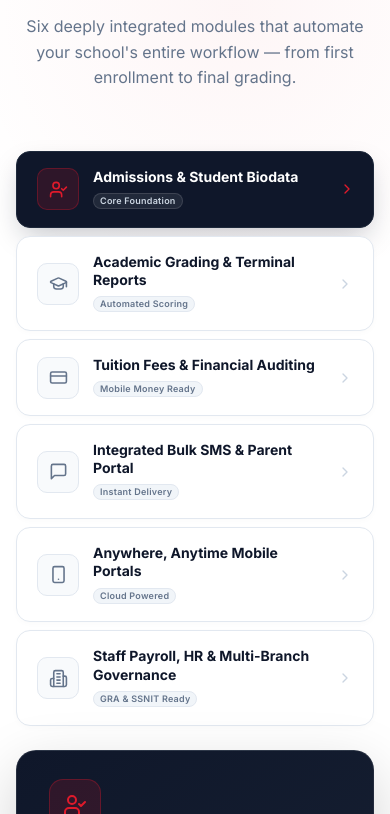
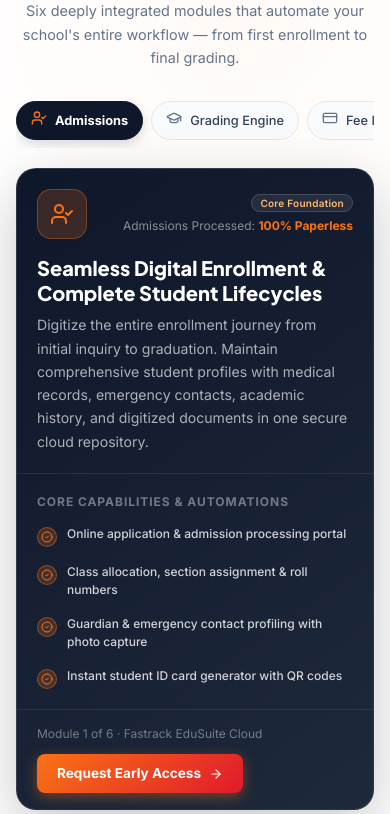
Before and after one commit to Fastrackgh/fastrack-home, a Next.js app: page / in a window 390 px wide. Shown: the part 3030-3844 px from the top of the page. Built offline with nearby package versions, Linux system fonts and the light colour scheme.

Commit message:
refactor: update TrustBar design, improve WaitlistForm responsiveness, and centralize business contact information

```diff
--- a/src/components/organisms/SchoolFeaturesSection/SchoolFeaturesSection.tsx
+++ b/src/components/organisms/SchoolFeaturesSection/SchoolFeaturesSection.tsx
@@ -9,6 +9,7 @@ import {
   Text,
   SimpleGrid,
   Badge,
+  UnstyledButton,
 } from '@mantine/core';
 import { motion, AnimatePresence } from 'framer-motion';
 import { schoolModules } from '@/data/schoolModules';
@@ -22,6 +23,7 @@ import {
   Building2,
   ArrowRight,
   ChevronRight,
+  Sparkles,
 } from 'lucide-react';
 
 export const SchoolFeaturesSection: React.FC = () => {
@@ -59,8 +61,8 @@ export const SchoolFeaturesSection: React.FC = () => {
         background: '#ffffff',
         position: 'relative',
         overflow: 'hidden',
-        paddingTop: '96px',
-        paddingBottom: '96px',
+        paddingTop: 'clamp(56px, 8vw, 96px)',
+        paddingBottom: 'clamp(56px, 8vw, 96px)',
       }}
     >
       {/* Decorative background gradient blob */}
@@ -80,7 +82,7 @@ export const SchoolFeaturesSection: React.FC = () => {
           right: '-120px',
           width: '550px',
           height: '550px',
-          background: 'radial-gradient(circle, rgba(224,26,43,0.08) 0%, transparent 70%)',
+          background: 'radial-gradient(circle, rgba(249,115,22,0.08) 0%, transparent 70%)',
           pointerEvents: 'none',
         }}
       />
@@ -93,32 +95,28 @@ export const SchoolFeaturesSection: React.FC = () => {
           viewport={{ once: true, margin: '-60px' }}
           transition={{ duration: 0.6, ease: [0.16, 1, 0.3, 1] }}
         >
-          <Stack align="center" gap="xs" mb={60}>
-            {/* <motion.div whileHover={{ scale: 1.05 }}>
-              <Box
+          <Stack align="center" gap="xs" mb={{ base: 32, md: 56 }}>
+            <Badge
+              size="sm"
+              variant="light"
               style={{
-                  display: 'inline-flex',
-                  alignItems: 'center',
-                  gap: '8px',
-                  padding: '5px 14px',
-                  borderRadius: '999px',
-                  background: 'rgba(15,23,42,0.06)',
-                  border: '1px solid rgba(15,23,42,0.12)',
-                  marginBottom: '4px',
+                background: '#fff7ed',
+                color: '#ea580c',
+                border: '1px solid #fed7aa',
+                textTransform: 'uppercase',
+                letterSpacing: '0.06em',
+                fontWeight: 700,
               }}
             >
-                <Text size="xs" fw={700} style={{ color: '#0f172a', letterSpacing: '0.08em', textTransform: 'uppercase' }}>
               School ERP System Architecture
-                </Text>
-              </Box>
-            </motion.div> */}
+            </Badge>
 
             <h2
               style={{
                 fontFamily: 'var(--font-heading)',
                 fontWeight: 800,
-                fontSize: 'clamp(2rem, 3.5vw, 3.1rem)',
-                lineHeight: 1.1,
+                fontSize: 'clamp(1.9rem, 3.5vw, 3.1rem)',
+                lineHeight: 1.15,
                 letterSpacing: '-0.03em',
                 textAlign: 'center',
                 color: '#0f172a',
@@ -129,7 +127,7 @@ export const SchoolFeaturesSection: React.FC = () => {
               Everything your school needs,{' '}
               <span
                 style={{
-                  background: 'linear-gradient(135deg, #e01a2b 0%, #b91c1c 100%)',
+                  background: 'linear-gradient(135deg, #f97316 0%, #e01a2b 100%)',
                   WebkitBackgroundClip: 'text',
                   WebkitTextFillColor: 'transparent',
                 }}
@@ -145,7 +143,8 @@ export const SchoolFeaturesSection: React.FC = () => {
                 textAlign: 'center',
                 lineHeight: 1.6,
                 color: '#64748b',
-                marginTop: 8,
+                marginTop: 6,
+                fontSize: 'clamp(0.9rem, 1.2vw, 1rem)',
               }}
             >
               Six deeply integrated modules that automate your school's entire workflow — from first enrollment to final grading.
@@ -153,17 +152,59 @@ export const SchoolFeaturesSection: React.FC = () => {
           </Stack>
         </motion.div>
 
-        {/* Module selector + detail panel */}
+        {/* Mobile Horizontal Selector Pills (Visible on Mobile & Tablet) */}
+        <Box
+          hiddenFrom="md"
+          mb="lg"
+          style={{
+            overflowX: 'auto',
+            whiteSpace: 'nowrap',
+            paddingBottom: '8px',
+            display: 'flex',
+            gap: '8px',
+          }}
+        >
+          {schoolModules.map((mod) => {
+            const isActive = activeModuleId === mod.id;
+            return (
+              <UnstyledButton
+                key={mod.id}
+                onClick={() => setActiveModuleId(mod.id)}
+                style={{
+                  padding: '8px 14px',
+                  borderRadius: '999px',
+                  background: isActive ? '#0f172a' : '#f8fafc',
+                  color: isActive ? '#ffffff' : '#334155',
+                  border: isActive ? '1px solid #0f172a' : '1px solid #e2e8f0',
+                  fontSize: '0.8rem',
+                  fontWeight: isActive ? 700 : 500,
+                  display: 'inline-flex',
+                  alignItems: 'center',
+                  gap: 8,
+                  flexShrink: 0,
+                  transition: 'all 0.2s ease',
+                  boxShadow: isActive ? '0 4px 12px rgba(15,23,42,0.15)' : 'none',
+                }}
+              >
+                <Box style={{ color: isActive ? '#f97316' : '#64748b' }}>{getIcon(mod.id, 16)}</Box>
+                <span>{mod.shortTitle || mod.title}</span>
+              </UnstyledButton>
+            );
+          })}
+        </Box>
+
+        {/* Desktop Layout: Module list + detail card */}
         <Box
           style={{
             display: 'grid',
-            gridTemplateColumns: '350px 1fr',
+            gridTemplateColumns: 'minmax(280px, 340px) 1fr',
             gap: '24px',
             alignItems: 'start',
           }}
-          className="modules-grid"
+          className="modules-desktop-grid"
         >
-          {/* Left: module list with staggered motion */}
+          {/* Left: module list (Visible on Desktop) */}
+          <Box visibleFrom="md">
             <Stack gap={8}>
               {schoolModules.map((mod, idx) => {
                 const isActive = activeModuleId === mod.id;
@@ -173,14 +214,14 @@ export const SchoolFeaturesSection: React.FC = () => {
                     initial={{ opacity: 0, x: -20 }}
                     whileInView={{ opacity: 1, x: 0 }}
                     viewport={{ once: true }}
-                  transition={{ delay: idx * 0.06, duration: 0.4 }}
-                  whileHover={{ x: 6 }}
+                    transition={{ delay: idx * 0.05, duration: 0.35 }}
+                    whileHover={{ x: 5 }}
                     whileTap={{ scale: 0.98 }}
                   >
                     <Box
                       onClick={() => setActiveModuleId(mod.id)}
                       style={{
-                      padding: '16px 20px',
+                        padding: '14px 18px',
                         borderRadius: '14px',
                         cursor: 'pointer',
                         background: isActive ? '#0f172a' : '#ffffff',
@@ -188,7 +229,7 @@ export const SchoolFeaturesSection: React.FC = () => {
                         boxShadow: isActive
                           ? '0 12px 28px -6px rgba(15, 23, 42, 0.25)'
                           : '0 2px 6px rgba(0,0,0,0.02)',
-                      transition: 'all 0.4s cubic-bezier(0.25, 0.1, 0.25, 1.0)',
+                        transition: 'all 0.3s ease',
                         display: 'flex',
                         alignItems: 'center',
                         gap: '14px',
@@ -198,20 +239,20 @@ export const SchoolFeaturesSection: React.FC = () => {
                       {/* Icon */}
                       <Box
                         style={{
-                        width: 42,
-                        height: 42,
+                          width: 40,
+                          height: 40,
                           borderRadius: '10px',
-                        background: isActive ? 'rgba(224,26,43,0.15)' : '#f8fafc',
-                        border: isActive ? '1px solid rgba(224,26,43,0.3)' : '1px solid #e2e8f0',
-                        color: isActive ? '#e01a2b' : '#64748b',
+                          background: isActive ? 'rgba(249,115,22,0.18)' : '#f8fafc',
+                          border: isActive ? '1px solid rgba(249,115,22,0.35)' : '1px solid #e2e8f0',
+                          color: isActive ? '#f97316' : '#64748b',
                           display: 'flex',
                           alignItems: 'center',
                           justifyContent: 'center',
                           flexShrink: 0,
-                        transition: 'all 0.4s cubic-bezier(0.25, 0.1, 0.25, 1.0)',
+                          transition: 'all 0.3s ease',
                         }}
                       >
-                      {getIcon(mod.id, 19)}
+                        {getIcon(mod.id, 18)}
                       </Box>
 
                       <Box style={{ flex: 1, minWidth: 0 }}>
@@ -221,7 +262,6 @@ export const SchoolFeaturesSection: React.FC = () => {
                           style={{
                             color: isActive ? '#ffffff' : '#0f172a',
                             lineHeight: 1.3,
-                          transition: 'color 0.4s cubic-bezier(0.25, 0.1, 0.25, 1.0)',
                           }}
                         >
                           {mod.title}
@@ -231,12 +271,11 @@ export const SchoolFeaturesSection: React.FC = () => {
                           variant="light"
                           style={{
                             background: isActive ? 'rgba(255,255,255,0.08)' : '#f1f5f9',
-                          color: isActive ? '#cbd5e1' : '#64748b',
+                            color: isActive ? '#fdba74' : '#64748b',
                             border: isActive ? '1px solid rgba(255,255,255,0.12)' : '1px solid #e2e8f0',
                             textTransform: 'none',
                             fontWeight: 600,
-                          marginTop: 5,
-                          transition: 'all 0.4s cubic-bezier(0.25, 0.1, 0.25, 1.0)',
+                            marginTop: 4,
                           }}
                         >
                           {mod.badge}
@@ -246,9 +285,8 @@ export const SchoolFeaturesSection: React.FC = () => {
                       <ChevronRight
                         size={16}
                         style={{
-                        color: isActive ? '#e01a2b' : '#cbd5e1',
+                          color: isActive ? '#f97316' : '#cbd5e1',
                           flexShrink: 0,
-                        transition: 'all 0.4s cubic-bezier(0.25, 0.1, 0.25, 1.0)',
                           transform: isActive ? 'translateX(2px)' : 'none',
                         }}
                       />
@@ -257,48 +295,43 @@ export const SchoolFeaturesSection: React.FC = () => {
                 );
               })}
             </Stack>
+          </Box>
 
-          {/* Right: active module detail card with Framer Motion AnimatePresence */}
-          <Box
-            style={{
-              position: 'sticky',
-              top: '96px',
-            }}
-          >
+          {/* Right: active module detail card */}
+          <Box style={{ width: '100%' }}>
             <AnimatePresence mode="wait">
               <motion.div
                 key={activeModule.id}
-                initial={{ opacity: 0, y: 12 }}
+                initial={{ opacity: 0, y: 10 }}
                 animate={{ opacity: 1, y: 0 }}
-                exit={{ opacity: 0, y: -12 }}
-                transition={{ duration: 0.45, ease: [0.25, 0.1, 0.25, 1.0] }}
+                exit={{ opacity: 0, y: -10 }}
+                transition={{ duration: 0.35, ease: 'easeOut' }}
                 style={{
                   borderRadius: '20px',
                   background: 'linear-gradient(145deg, #0f172a 0%, #1e293b 100%)',
-                  border: '1px solid rgba(255,255,255,0.08)',
-                  boxShadow: '0 20px 60px rgba(0,0,0,0.18)',
+                  border: '1px solid rgba(255,255,255,0.1)',
+                  boxShadow: '0 20px 60px rgba(0,0,0,0.22)',
                   overflow: 'hidden',
                 }}
               >
-                {/* Card top bar */}
+                {/* Card Top Bar */}
                 <Box
                   style={{
-                    padding: '28px 32px 0',
-                    borderBottom: '1px solid rgba(255,255,255,0.07)',
-                    paddingBottom: '24px',
+                    padding: 'clamp(20px, 3.5vw, 32px)',
+                    borderBottom: '1px solid rgba(255,255,255,0.08)',
                   }}
                 >
-                  <Group justify="space-between" align="flex-start">
+                  <Group justify="space-between" align="flex-start" wrap="wrap" gap="md">
                     <motion.div
-                      whileHover={{ scale: 1.1, rotate: 5 }}
+                      whileHover={{ scale: 1.08, rotate: 4 }}
                       transition={{ duration: 0.2 }}
                       style={{
-                        width: 52,
-                        height: 52,
+                        width: 50,
+                        height: 50,
                         borderRadius: '14px',
-                        background: 'rgba(224,26,43,0.15)',
-                        border: '1px solid rgba(224,26,43,0.3)',
-                        color: '#e01a2b',
+                        background: 'rgba(249,115,22,0.18)',
+                        border: '1px solid rgba(249,115,22,0.35)',
+                        color: '#f97316',
                         display: 'flex',
                         alignItems: 'center',
                         justifyContent: 'center',
@@ -311,20 +344,17 @@ export const SchoolFeaturesSection: React.FC = () => {
                       <Badge
                         size="sm"
                         style={{
-                          background: 'rgba(255,255,255,0.07)',
-                          color: 'rgba(255,255,255,0.7)',
-                          border: '1px solid rgba(255,255,255,0.1)',
+                          background: 'rgba(255,255,255,0.08)',
+                          color: '#fdba74',
+                          border: '1px solid rgba(255,255,255,0.15)',
                           textTransform: 'none',
                           fontWeight: 600,
                         }}
                       >
                         {activeModule.badge}
                       </Badge>
-                      <Text
-                        size="xs"
-                        style={{ color: 'rgba(255,255,255,0.4)', marginTop: 6 }}
-                      >
-                        {activeModule.metricLabel}: <strong style={{ color: '#e01a2b' }}>{activeModule.metricValue}</strong>
+                      <Text size="xs" style={{ color: 'rgba(255,255,255,0.5)', marginTop: 4 }}>
+                        {activeModule.metricLabel}: <strong style={{ color: '#f97316' }}>{activeModule.metricValue}</strong>
                       </Text>
                     </Box>
                   </Group>
@@ -333,11 +363,11 @@ export const SchoolFeaturesSection: React.FC = () => {
                     style={{
                       fontFamily: 'var(--font-heading)',
                       fontWeight: 800,
-                      fontSize: '1.55rem',
+                      fontSize: 'clamp(1.25rem, 2.2vw, 1.65rem)',
                       color: '#ffffff',
                       lineHeight: 1.25,
-                      marginTop: 18,
-                      marginBottom: 10,
+                      marginTop: 16,
+                      marginBottom: 8,
                     }}
                   >
                     {activeModule.headline}
@@ -346,34 +376,35 @@ export const SchoolFeaturesSection: React.FC = () => {
                   <Text
                     size="sm"
                     style={{
-                      color: 'rgba(255,255,255,0.55)',
+                      color: 'rgba(255,255,255,0.65)',
                       lineHeight: 1.65,
+                      fontSize: 'clamp(0.88rem, 1.1vw, 0.95rem)',
                     }}
                   >
                     {activeModule.description}
                   </Text>
                 </Box>
 
-                {/* Features grid with staggered checkmark animation */}
-                <Box style={{ padding: '24px 32px' }}>
+                {/* Features Grid */}
+                <Box style={{ padding: 'clamp(20px, 3.5vw, 32px)' }}>
                   <Text
                     size="xs"
                     fw={700}
                     style={{
                       textTransform: 'uppercase',
                       letterSpacing: '0.08em',
-                      color: 'rgba(255,255,255,0.35)',
-                      marginBottom: 16,
+                      color: 'rgba(255,255,255,0.4)',
+                      marginBottom: 14,
                     }}
                   >
-                    Module Capabilities
+                    Core Capabilities & Automations
                   </Text>
 
-                  <SimpleGrid cols={{ base: 1, sm: 2 }} spacing="sm">
+                  <SimpleGrid cols={{ base: 1, sm: 2 }} spacing="md">
                     {activeModule.features.map((feat, idx) => (
                       <motion.div
                         key={idx}
-                        initial={{ opacity: 0, x: -10 }}
+                        initial={{ opacity: 0, x: -8 }}
                         animate={{ opacity: 1, x: 0 }}
                         transition={{ delay: idx * 0.05, duration: 0.3 }}
                       >
@@ -383,8 +414,8 @@ export const SchoolFeaturesSection: React.FC = () => {
                               width: 20,
                               height: 20,
                               borderRadius: '50%',
-                              background: 'rgba(224,26,43,0.18)',
-                              border: '1px solid rgba(224,26,43,0.35)',
+                              background: 'rgba(249,115,22,0.2)',
+                              border: '1px solid rgba(249,115,22,0.4)',
                               display: 'flex',
                               alignItems: 'center',
                               justifyContent: 'center',
@@ -392,12 +423,12 @@ export const SchoolFeaturesSection: React.FC = () => {
                               marginTop: 2,
                             }}
                           >
-                            <CheckCircle2 size={12} color="#e01a2b" />
+                            <CheckCircle2 size={12} color="#f97316" />
                           </Box>
                           <Text
                             size="xs"
                             style={{
-                              color: 'rgba(255,255,255,0.7)',
+                              color: 'rgba(255,255,255,0.8)',
                               lineHeight: 1.5,
                               fontWeight: 500,
                             }}
@@ -413,35 +444,35 @@ export const SchoolFeaturesSection: React.FC = () => {
                 {/* Footer CTA */}
                 <Box
                   style={{
-                    padding: '20px 32px',
-                    borderTop: '1px solid rgba(255,255,255,0.07)',
+                    padding: '16px clamp(20px, 3.5vw, 32px)',
+                    borderTop: '1px solid rgba(255,255,255,0.08)',
                     display: 'flex',
                     alignItems: 'center',
                     justifyContent: 'space-between',
-                    gap: 16,
+                    gap: 12,
                     flexWrap: 'wrap',
                   }}
                 >
-                  <Text size="xs" style={{ color: 'rgba(255,255,255,0.35)' }}>
-                    Module {activeIdx + 1} of {schoolModules.length} · Fastrack Early Adopter Program
+                  <Text size="xs" style={{ color: 'rgba(255,255,255,0.4)' }}>
+                    Module {activeIdx + 1} of {schoolModules.length} · Fastrack EduSuite Cloud
                   </Text>
 
-                  <motion.div whileHover={{ scale: 1.05, x: 2 }} whileTap={{ scale: 0.95 }}>
+                  <motion.div whileHover={{ scale: 1.04, x: 2 }} whileTap={{ scale: 0.96 }}>
                     <Box
                       style={{
                         display: 'inline-flex',
                         alignItems: 'center',
                         gap: 8,
-                        padding: '10px 22px',
+                        padding: '9px 20px',
                         borderRadius: '8px',
-                        background: '#e01a2b',
+                        background: 'linear-gradient(135deg, #f97316 0%, #e01a2b 100%)',
                         color: '#ffffff',
                         fontSize: '0.85rem',
                         fontWeight: 700,
                         cursor: 'pointer',
-                        boxShadow: '0 4px 14px rgba(224,26,43,0.35)',
+                        boxShadow: '0 4px 14px rgba(249,115,22,0.4)',
                       }}
-                      onClick={() => window.location.href = '/coming-soon'}
+                      onClick={() => (window.location.href = '/coming-soon')}
                     >
                       Request Early Access
                       <ArrowRight size={14} />
@@ -455,8 +486,8 @@ export const SchoolFeaturesSection: React.FC = () => {
       </Container>
 
       <style>{`
-        @media (max-width: 768px) {
-          .modules-grid {
+        @media (max-width: 991px) {
+          .modules-desktop-grid {
             grid-template-columns: 1fr !important;
           }
         }
```
Lines whose indentation alone changed are shown as unchanged.
